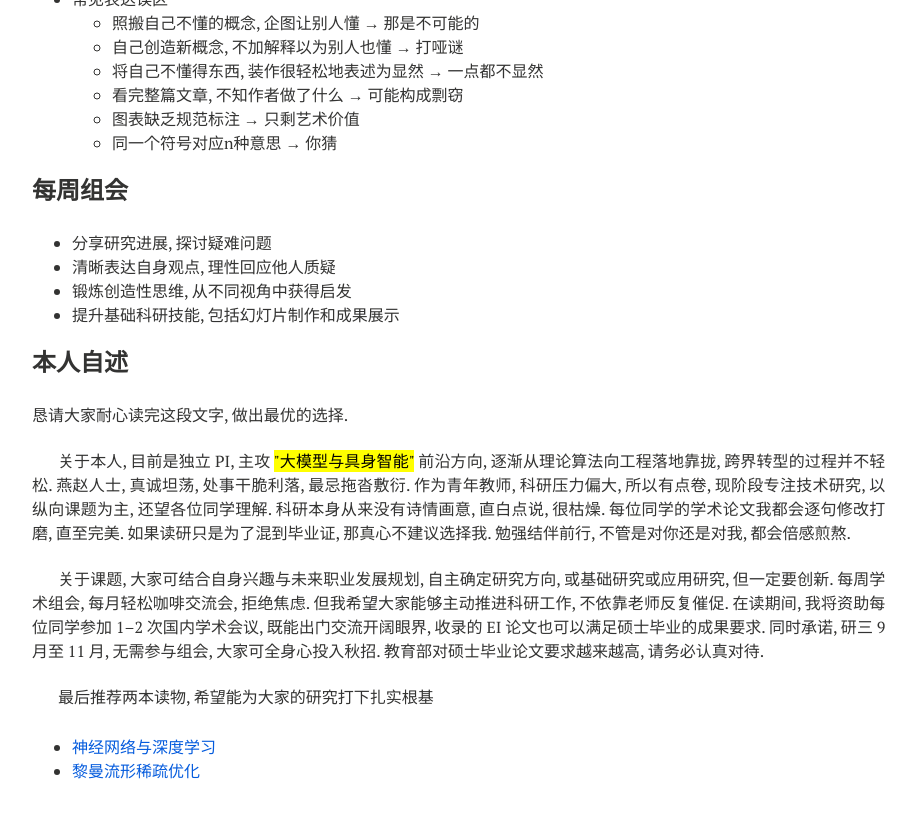
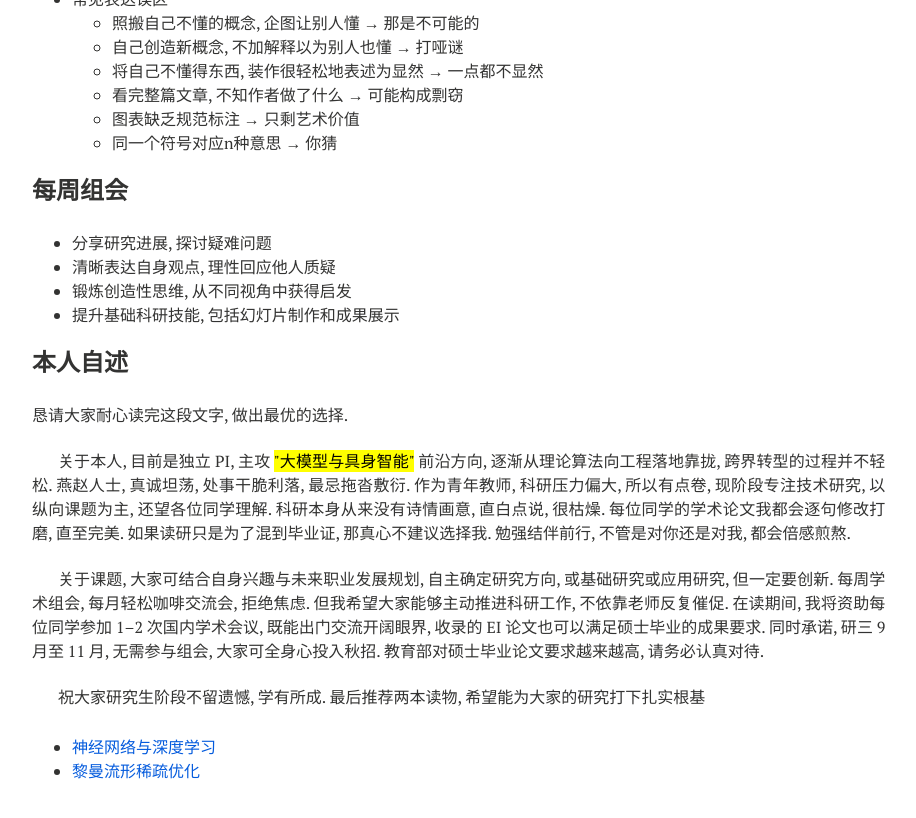
Before and after one commit to xianchaoxiu/xianchaoxiu.github.io, a Jekyll site: the page built from chinese/reading/index.md, in a window 1280 px wide and 900 px high, scrolled down 1330 px. Shown: the top 818 px of the window, without its empty margins (288-1204 px from the left). Built offline with Jekyll 4.4.1, drawn with Linux system fonts in a browser that asks for light colours; nearby versions of some CDN libraries.

Commit message:
Update index.md

```diff
--- a/chinese/reading/index.md
+++ b/chinese/reading/index.md
@@ -95,6 +95,6 @@ share: false
 教育部对硕士毕业论文要求越来越高, 请务必认真对待. <br> <br>
 
 
-最后推荐两本读物, 希望能为大家的研究打下扎实根基
+祝大家研究生阶段不留遗憾, 学有所成. 最后推荐两本读物, 希望能为大家的研究打下扎实根基
 *  <a href="https://nndl.ai/nndl-v2/" class="textlink" target="_blank"> 神经网络与深度学习 </a> <br>
 *  <a href="https://xianchaoxiu.github.io/chinese/book/OPT/" class="textlink" target="_blank"> 黎曼流形稀疏优化 </a> <br><br>
```
